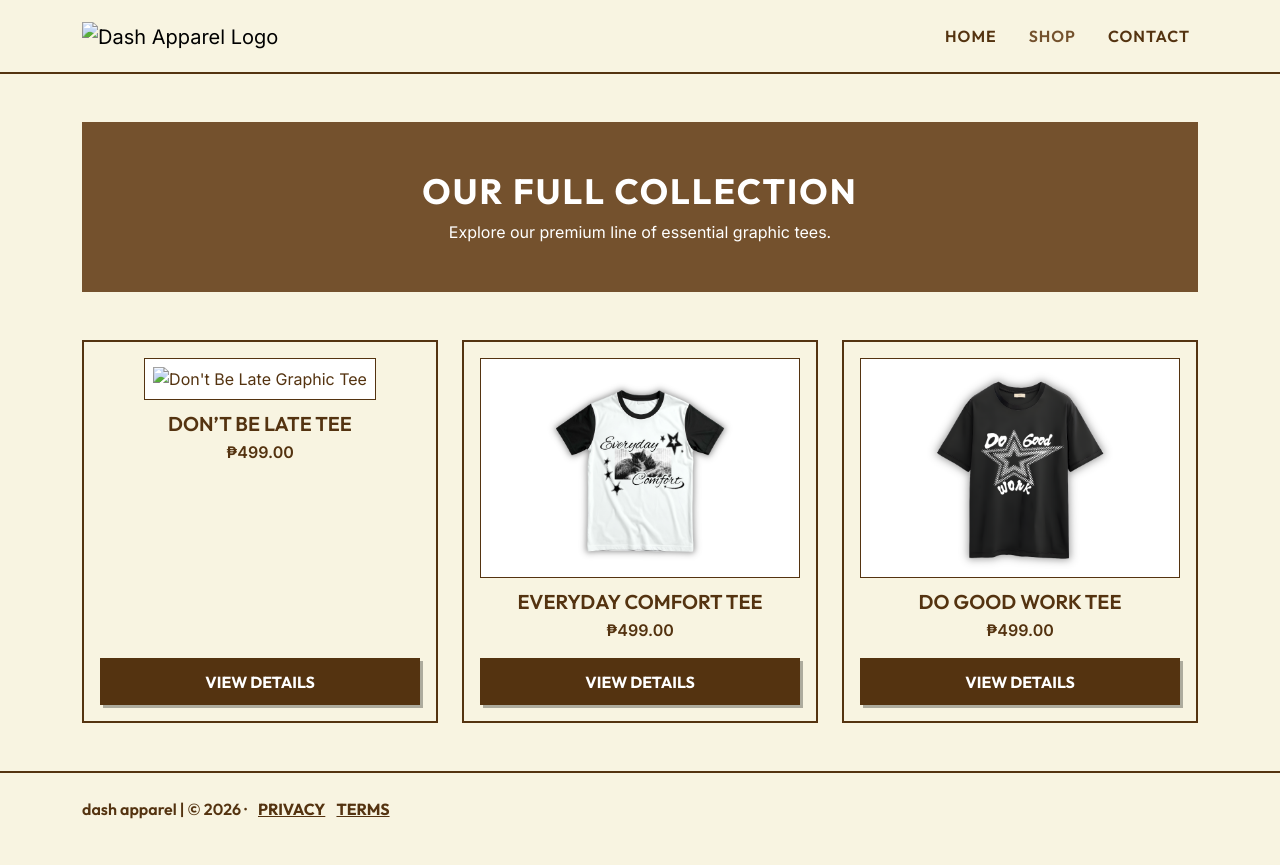
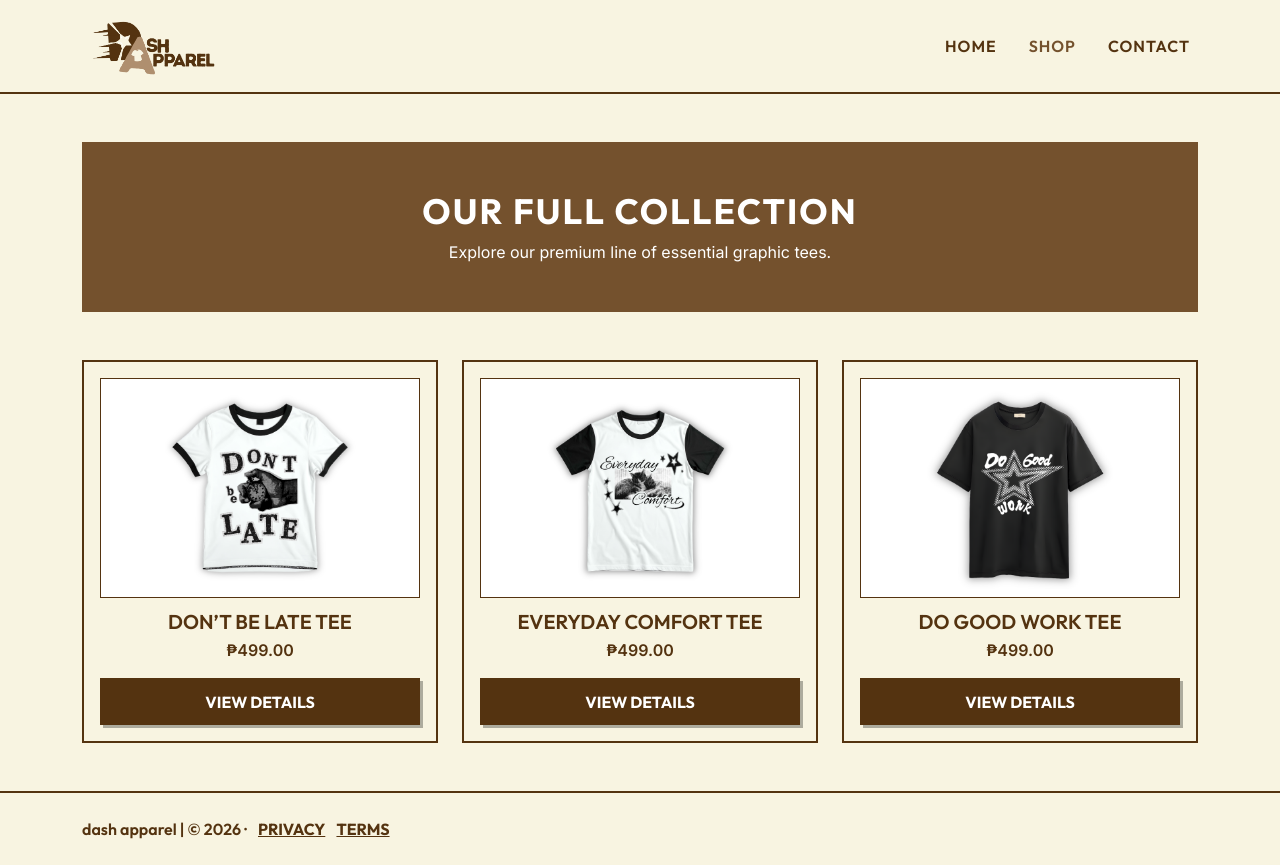
Before and after one commit to jdelosreyes-2/a2, a plain HTML site: page shop.html in a window 1280 px wide. Drawn offline with nearby package versions, Linux system fonts and the light colour scheme; files whose address does not match are found by name.

Commit message:
Update shop.html

```diff
--- a/shop.html
+++ b/shop.html
@@ -16,7 +16,7 @@
     <nav class="navbar navbar-expand-lg custom-navbar py-3">
       <div class="container">
         <a class="navbar-brand py-0" href="index.html">
-          <img src="images/logo.png" alt="Dash Apparel Logo" class="navbar-logo">
+          <img src="logo.png" alt="Dash Apparel Logo" class="navbar-logo">
         </a>
         <button class="navbar-toggler" type="button" data-bs-toggle="collapse" data-bs-target="#navbarNav">
           <span class="navbar-toggler-icon"></span>
@@ -43,7 +43,7 @@
       <div class="col-md-4">
         <div class="product-card">
           <div>
-            <img src="images/tee-dont-be-late.png" alt="Don't Be Late Graphic Tee" class="img-fluid">
+            <img src="tee-dont-be-late.png" alt="Don't Be Late Graphic Tee" class="img-fluid">
             <h2 class="h5 mb-1">Don’t be late Tee</h2>
             <p class="fw-bold mb-3">₱499.00</p>
           </div>
```
